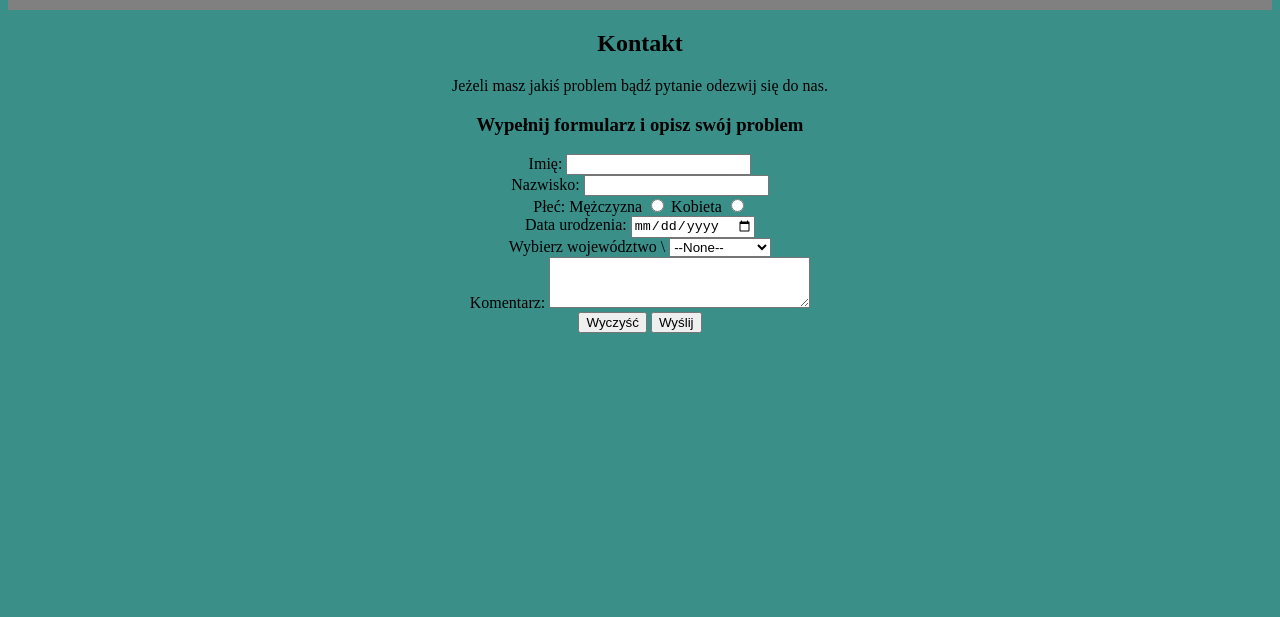
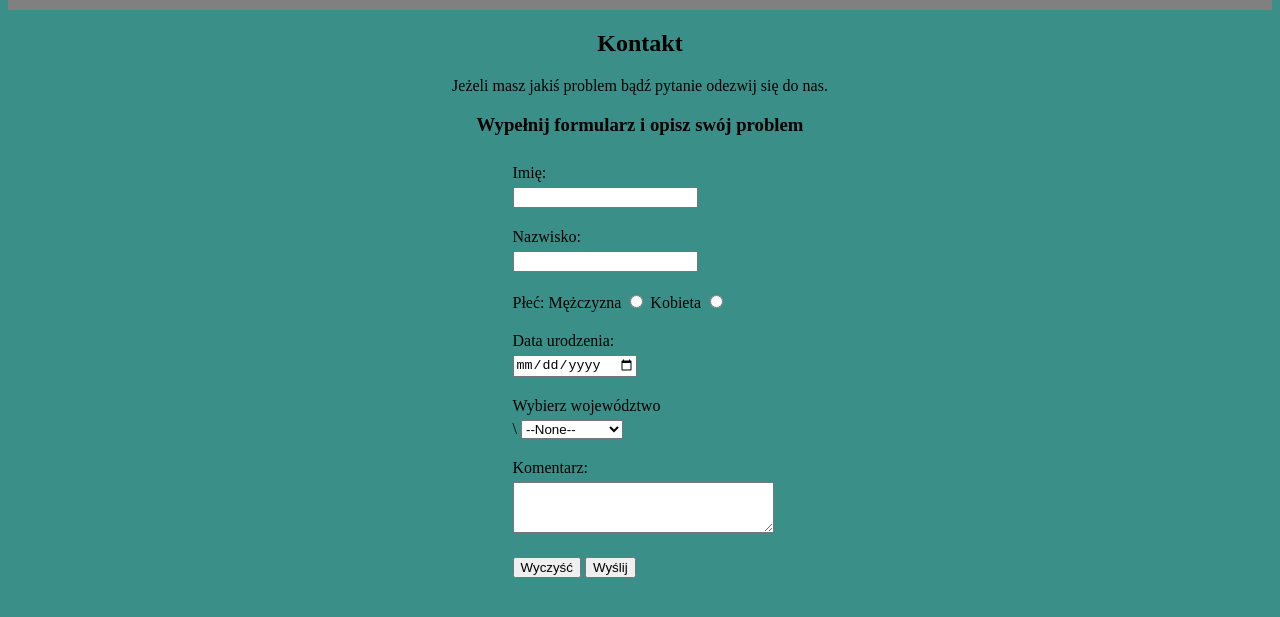
Before and after one commit to MateuszJ123/Krakow, a plain HTML site: page kontakt.html in a window 1280 px wide. Shown: the part 107-724 px from the top of the page. Drawn offline with Linux system fonts and the light colour scheme.

Commit message:
Update style.css

```diff
--- a/style.css
+++ b/style.css
@@ -58,16 +58,16 @@ table tr,td, th
 .text-center {
 	text-align: center;
 }
-.from-group {
+.form-group {
 	padding: 10px;
 	width: 255px;
 	margin: auto;
 	text-align: left;
 }
-.from-group label {
+.form-group label {
 	display: block;
 	padding-bottom: 5px;
 }
-.from-group label.gender {
+.form-group label.gender {
 	display: inline;
 }
```
